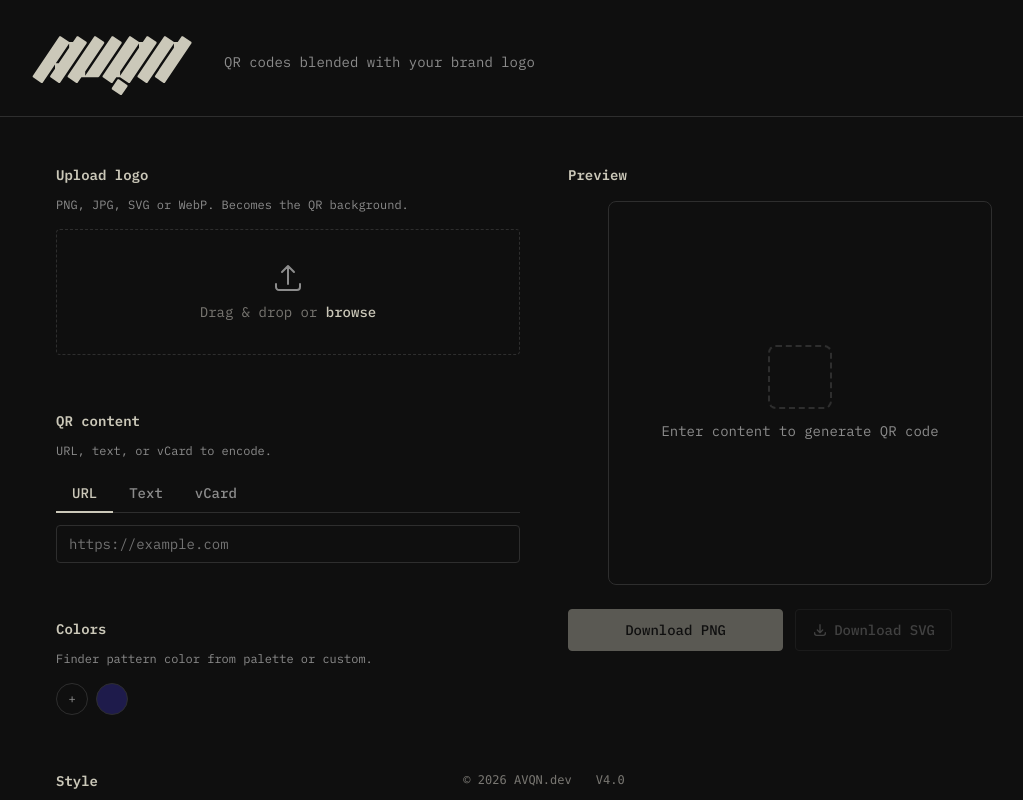
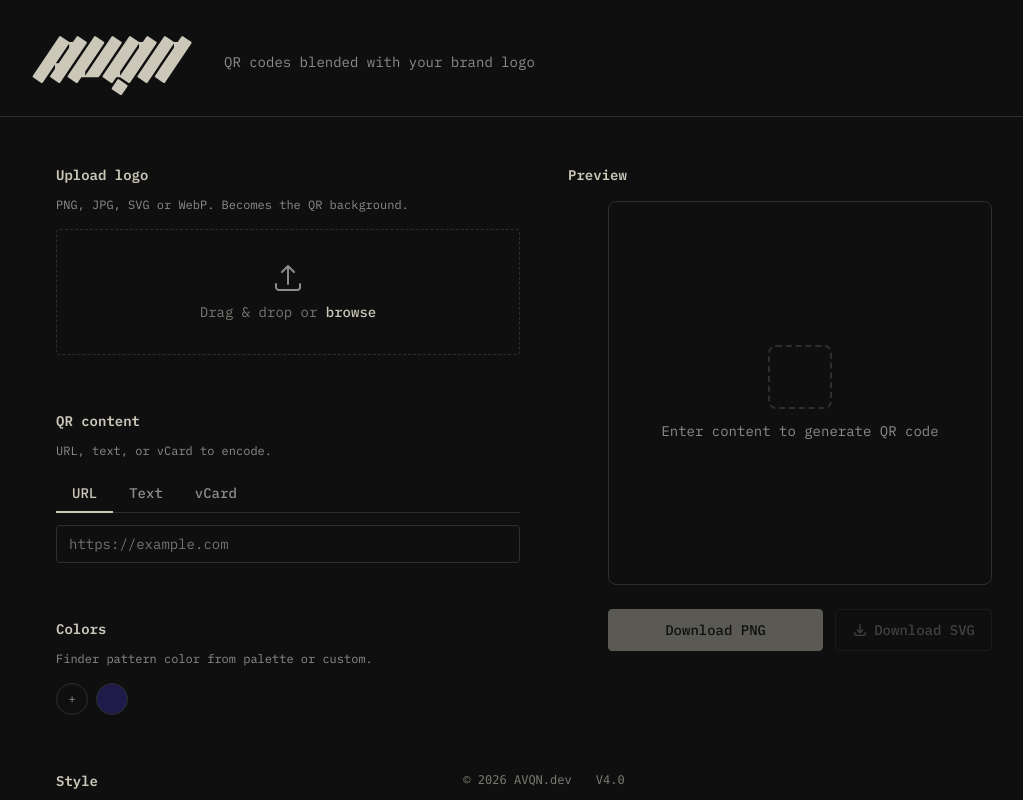
Before and after one commit to anthonynuge/branded-qr-generator, a Next.js app: page / in a window 1280 px wide. Shown: the top 800 px of the page, without its empty margins (96-1119 px from the left). Built offline with nearby package versions, Linux system fonts and the light colour scheme; what color-thief-browser would draw is missing.

Commit message:
Center buttons under preview.

```diff
--- a/components/DownloadButtons.tsx
+++ b/components/DownloadButtons.tsx
@@ -10,7 +10,7 @@
 
 export function DownloadButtons({ onDownloadPNG, onDownloadSVG, disabled }: Props) {
   return (
-    <div className="flex items-center gap-3 w-full max-w-sm">
+    <div className="mx-auto flex w-full max-w-sm items-center gap-3">
       <Button
         variant="primary"
         onClick={onDownloadPNG}
```
